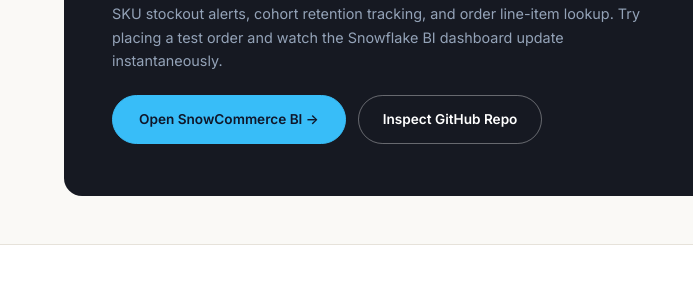
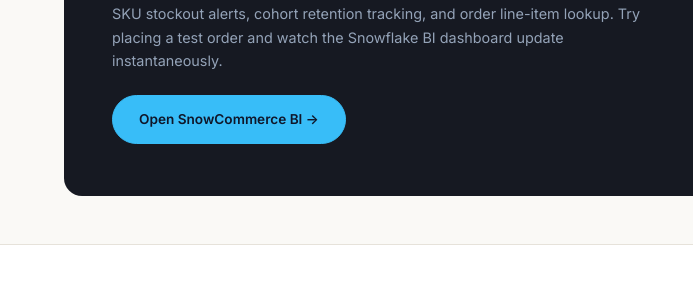
Before and after one commit to saifullahsohail123/vortexlogiclabs, a plain HTML site: page store/index.html in a window 1280 px wide. Shown: the part 3808-4098 px from the top of the page, 0-693 px from the left. Drawn offline with nearby package versions, Linux system fonts and the light colour scheme; a web font is replaced by a local one.

Commit message:
fix(store): remove Inspect GitHub Repo button from banner

```diff
--- a/store/index.html
+++ b/store/index.html
@@ -1128,7 +1128,6 @@
         <p>Built on a unified <code>RAW → MART</code> star schema powering real-time revenue KPIs, SKU stockout alerts, cohort retention tracking, and order line-item lookup. Try placing a test order and watch the Snowflake BI dashboard update instantaneously.</p>
         <div style="margin-top:8px;display:flex;gap:12px;flex-wrap:wrap">
           <a class="btn-dark" style="background:#38bdf8;border-color:#38bdf8;color:#0f172a" href="https://vortexlogiclabs.com/SnowCommerce" target="_blank">Open SnowCommerce BI →</a>
-          <a class="btn-outline" style="color:#fff;border-color:rgba(255,255,255,0.35)" href="https://github.com/saifullahsohail123/snowflake-ecomm-platform" target="_blank">Inspect GitHub Repo</a>
         </div>
       </div>
       <div class="story-media">
```
